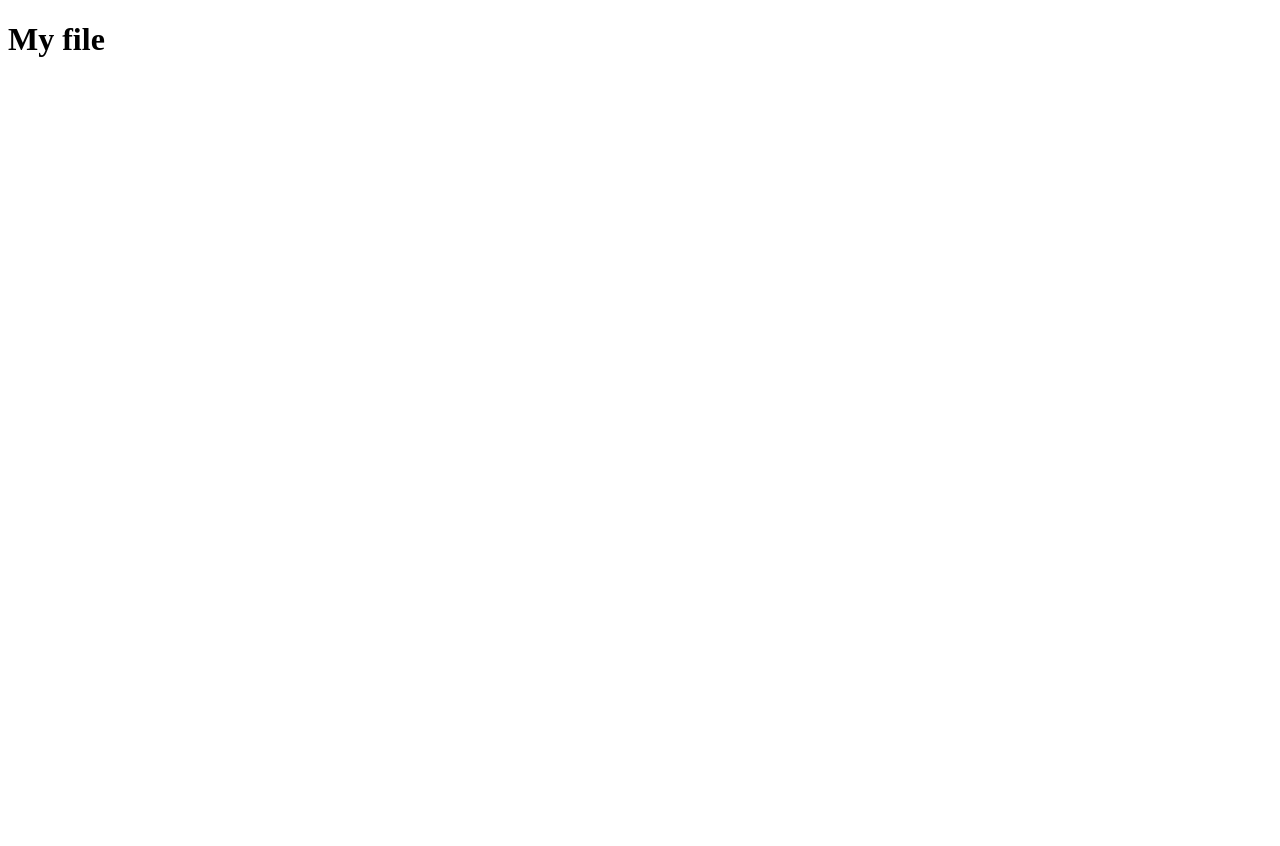
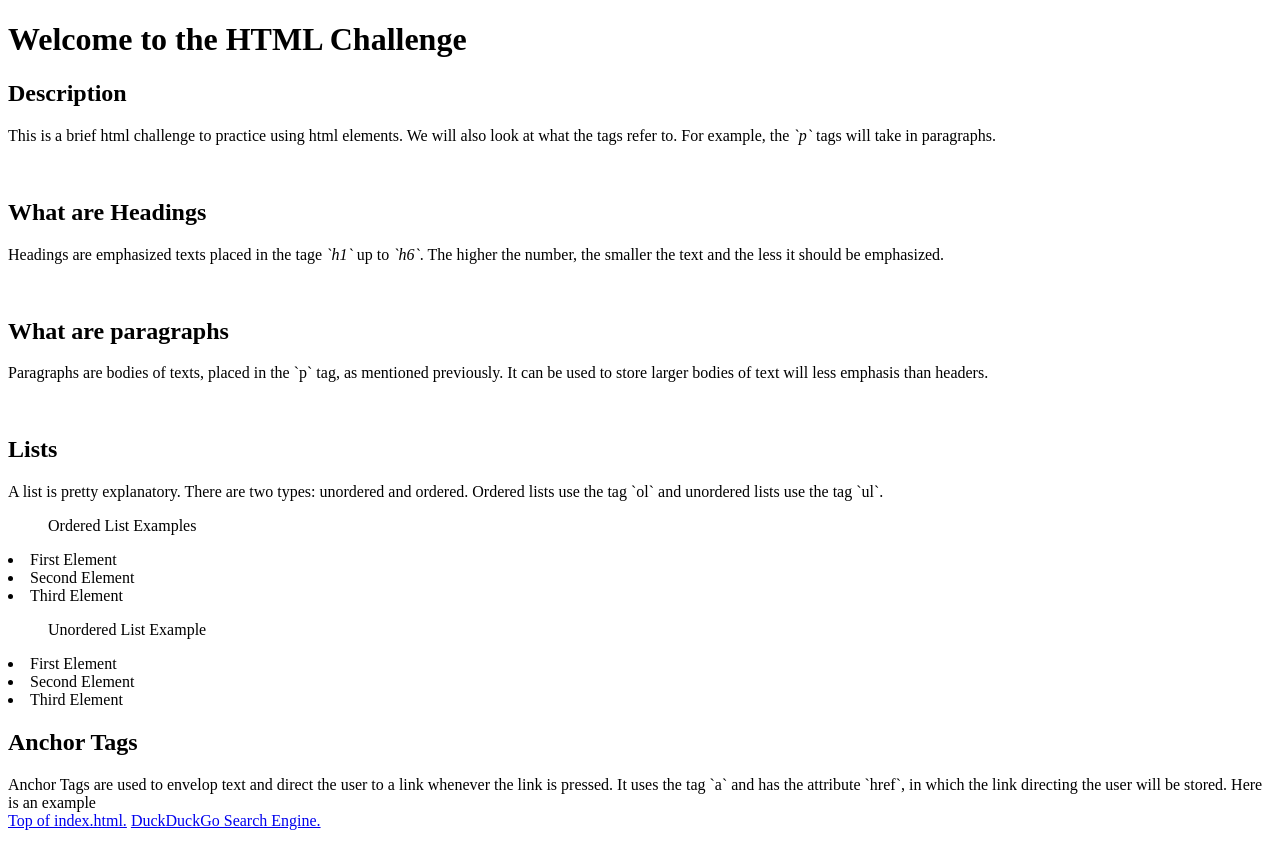
Before and after one commit to farCompSci/AppAcademyWebDev, a plain HTML site: page index.html in a window 1280 px wide. Before the commit the page ends 800 px from the top, so only its background shows below. Drawn offline with Linux system fonts and the light colour scheme.

Commit message:
added more html elements

```diff
--- a/index.html
+++ b/index.html
@@ -2,9 +2,65 @@
 <html>
 <head>
     <meta charset="UTF-8">
-    <title>Challenge</title>
+    <title>How to HTML</title>
 </head>
 <body>
-    <h1>My file</h1>
+    <header>
+    <h1 id="top-of-page">Welcome to the HTML Challenge</h1>
+    </header>
+    <main>
+    <section>
+    <h2>Description</h2>
+    <p>
+        This is a brief html challenge to practice using html elements.
+        We will also look at what the tags refer to. For example, the
+        <em>`p`</em> tags will take in paragraphs.
+    </p>
+    <br />
+    </section>
+    <section>
+    <h2>What are Headings</h2>
+    <p>
+        Headings are emphasized texts placed in the tage <em>`h1`</em> up to <em>`h6`</em>.
+        The higher the number, the smaller the text and the less it should
+        be emphasized.
+    </p>
+    <br />
+    </section>
+    <section>
+    <h2>What are paragraphs</h2>
+    <p>
+        Paragraphs are bodies of texts, placed in the `p` tag, as mentioned
+        previously. It can be used to store larger bodies of text will less
+        emphasis than headers.
+    </p>
+    <br />
+    <section/>
+    <section>
+    <h2>Lists</h2>
+    <p> A list is pretty explanatory. There are two types: unordered and
+        ordered. Ordered lists use the tag `ol` and unordered lists use
+        the tag `ul`.
+    </p>
+    <ol>Ordered List Examples</ol>
+        <li>First Element</li>
+        <li>Second Element</li>
+        <li>Third Element</li>
+    <ul>Unordered List Example</ul>
+        <li>First Element
+        <li>Second Element</li>
+        <li>Third Element</li>
+    </section>
+    <section>
+    <h2>Anchor Tags</h2>
+    <p> Anchor Tags are used to envelop text and direct the user to a link
+        whenever the link is pressed. It uses the tag `a` and has the attribute
+        `href`, in which the link directing the user will be stored. Here is an example
+        <br>
+        <a href="#top-of-page">Top of index.html.</a>
+        <a href="duckduckgo.com">DuckDuckGo Search Engine.</a>
+    </p>
+    </section>
+    </main>
 </body>
 </html>
```
